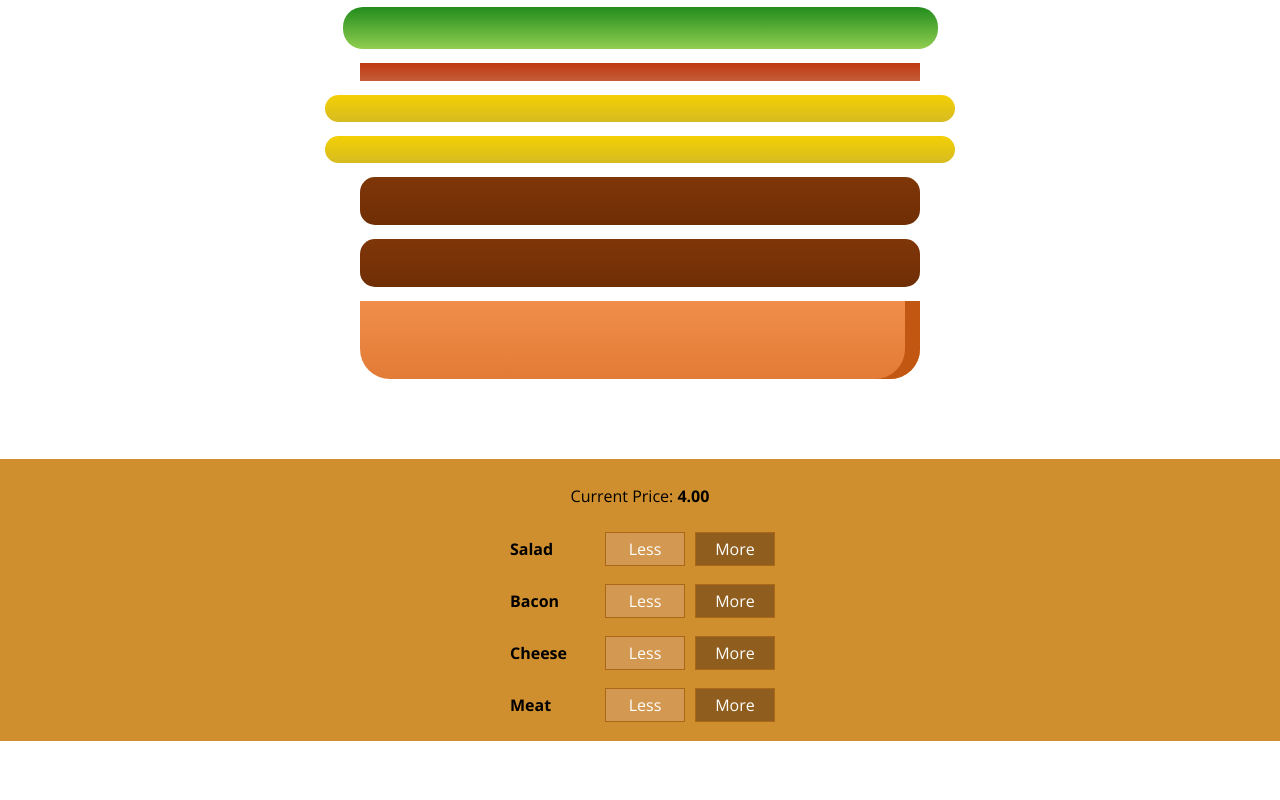
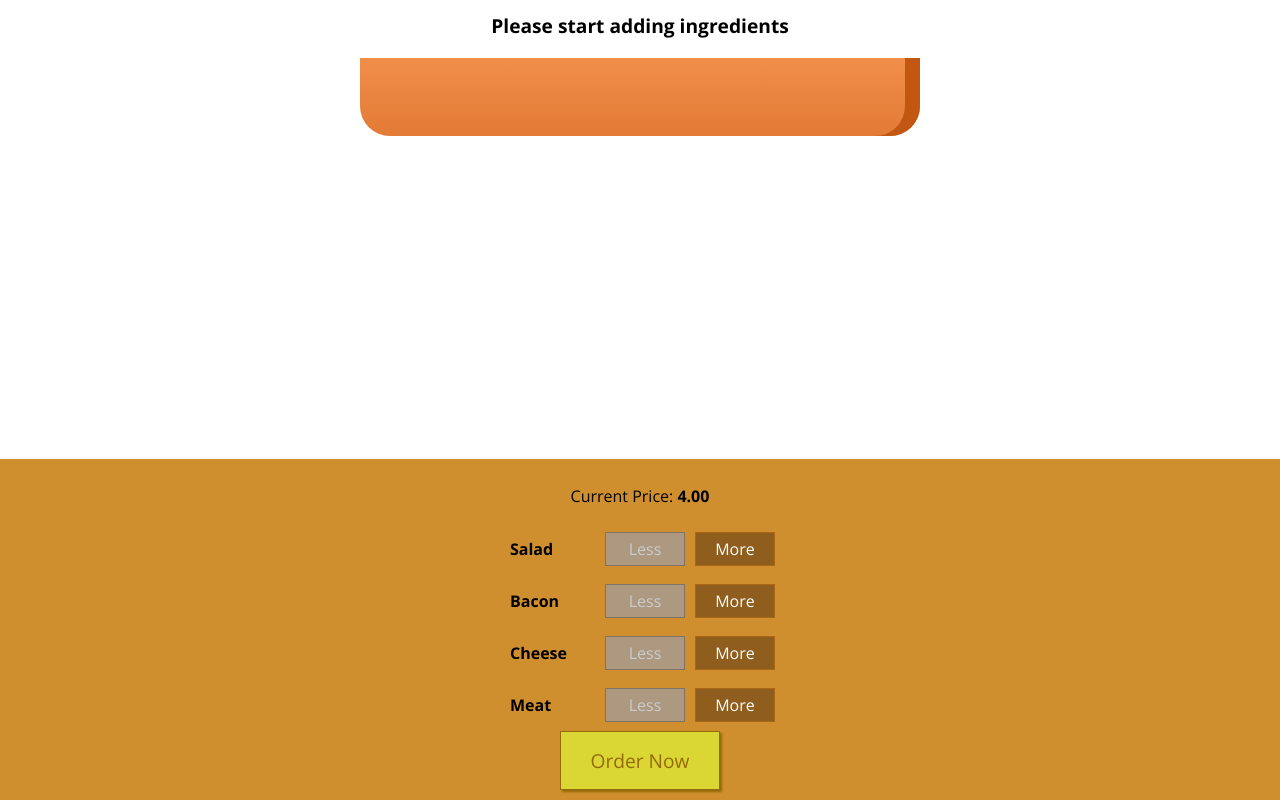
Before and after one commit to A-Wei/react-burger-builder, a React app: page / in a window 1280 px wide. Shown: the part 179-979 px from the top of the page. Before the commit the page ends 920 px from the top, so only its background shows below. Built offline with nearby package versions, Linux system fonts and the light colour scheme.

Commit message:
Add css to order button

```diff
--- a/src/components/Burger/BuildControls/BuildControls.css
+++ b/src/components/Burger/BuildControls/BuildControls.css
@@ -8,3 +8,44 @@
     margin: auto;
     padding: 10px 0;
 }
+
+.OrderButton {
+    background-color: #DAD735;
+    outline: none;
+    cursor: pointer;
+    border: 1px solid #966909;
+    color: #966909;
+    font-family: inherit;
+    font-size: 1.2em;
+    padding: 15px 30px;
+    box-shadow: 2px 2px 2px #966909;
+}
+
+.OrderButton:hover, .OrderButton:active {
+    background-color: #A0DB41;
+    border: 1px solid #966909;
+    color: #966909;
+}
+
+.OrderButton:disabled {
+    background-color: #C7C6C6;
+    cursor: not-allowed;
+    border: 1px solid #ccc;
+    color: #888888;
+}
+
+.OrderButton:not(:disabled) {
+    animation: enable 0.3s linear;
+}
+
+@keyframes enable {
+    0% {
+        transform: scale(1);
+    }
+    60% {
+        transform: scale(1.1);
+    }
+    100% {
+        transform: scale(1);
+    }
+}
--- a/src/components/Burger/BuildControls/BuildControls.js
+++ b/src/components/Burger/BuildControls/BuildControls.js
@@ -9,6 +9,7 @@
     { label: 'Cheese', type: 'cheese' },
     { label: 'Meat', type: 'meat' },
 ];
+const value = true
 
 const buildControls = (props) => (
     <div className={classes.BuildControls}>
@@ -21,6 +22,9 @@
                 removed={() => props.ingredientRemoved(ctrl.type)}
                 disabled={props.disabled[ctrl.type]} />
         ))}
+        <botton
+            className={classes.OrderButton}
+            disabled={!props.purchasable}>Order Now</botton>
     </div>
 );
 
--- a/src/containers/BurgerBuilder/BurgerBuilder.js
+++ b/src/containers/BurgerBuilder/BurgerBuilder.js
@@ -14,12 +14,24 @@
 class BurgerBuilder extends Component {
     state = {
         ingredients: {
-            salad: 1,
-            bacon: 1,
-            cheese: 2,
-            meat: 2,
+            salad: 0,
+            bacon: 0,
+            cheese: 0,
+            meat: 0,
         },
         totalPrice: 4,
+        purchasable: false
+    }
+
+    updatePurchaseState (ingredients) {
+        const sum = Object.keys(ingredients)
+            .map(igKey => {
+                return ingredients[igKey]
+            })
+            .reduce((sum, el) => {
+                return sum + el
+            }, 0);
+        this.setState({purchasable: sum > 0 });
     }
 
     addIngredientHandler = (type) => {
@@ -33,6 +45,7 @@
         const oldPrice = this.state.totalPrice;
         const newPrice = oldPrice + priceAddition;
         this.setState({totalPrice: newPrice, ingredients: updatedIngredients});
+        this.updatePurchaseState(updatedIngredients)
     }
 
     removeIngredientHandler = (type) => {
@@ -49,6 +62,7 @@
         const oldPrice = this.state.totalPrice;
         const newPrice = oldPrice - priceAddition;
         this.setState({totalPrice: newPrice, ingredients: updatedIngredients});
+        this.updatePurchaseState(updatedIngredients)
     }
 
     render () {
@@ -67,7 +81,8 @@
                     ingredientAdded={this.addIngredientHandler}
                     ingredientRemoved={this.removeIngredientHandler}
                     disabled={disableInfo}
-                    price={this.state.totalPrice} />
+                    price={this.state.totalPrice}
+                    purchasable={this.state.purchasable} />
             </Aux>
         );
     }
```
